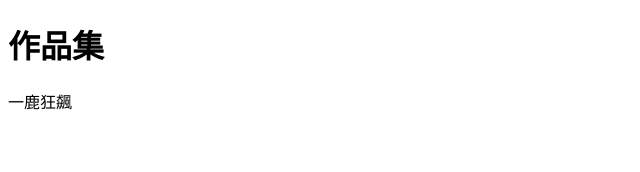
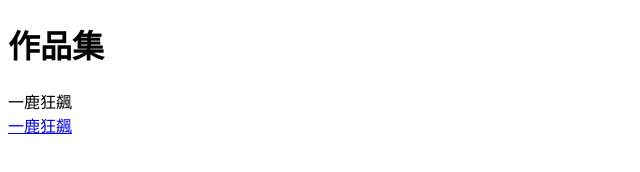
Before and after one commit to cucumars/20230829, a plain HTML site: page index.html in a window 1280 px wide. Shown: the whole page, without its empty margins (0-640 px from the left). Drawn offline with Linux system fonts and the light colour scheme.

Commit message:
Update index.html

```diff
--- a/index.html
+++ b/index.html
@@ -9,6 +9,6 @@
 <body>
     <h1>作品集</h1>
     <div>一鹿狂飆</div>
-    <a href="./page-1.html"></a>
+    <a href="./page-1.html">一鹿狂飆</a>
 </body>
 </html>
```
